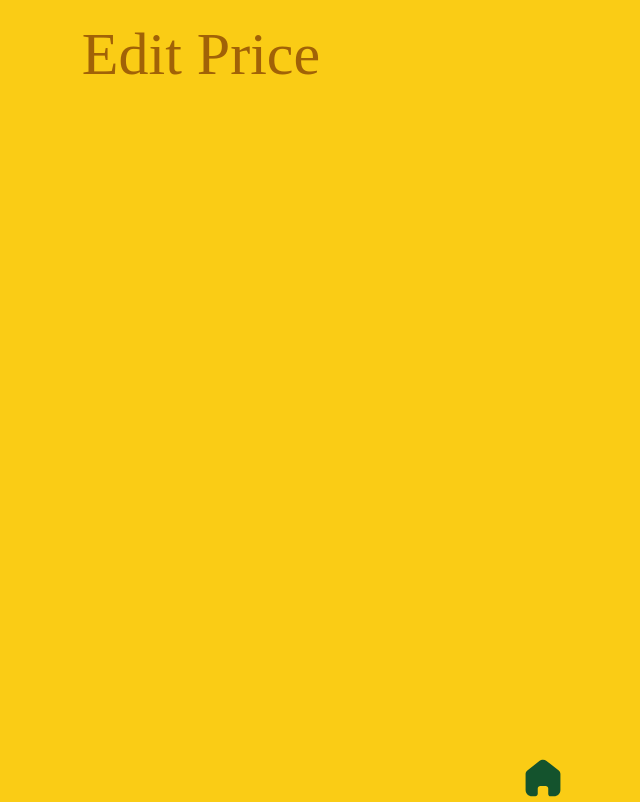
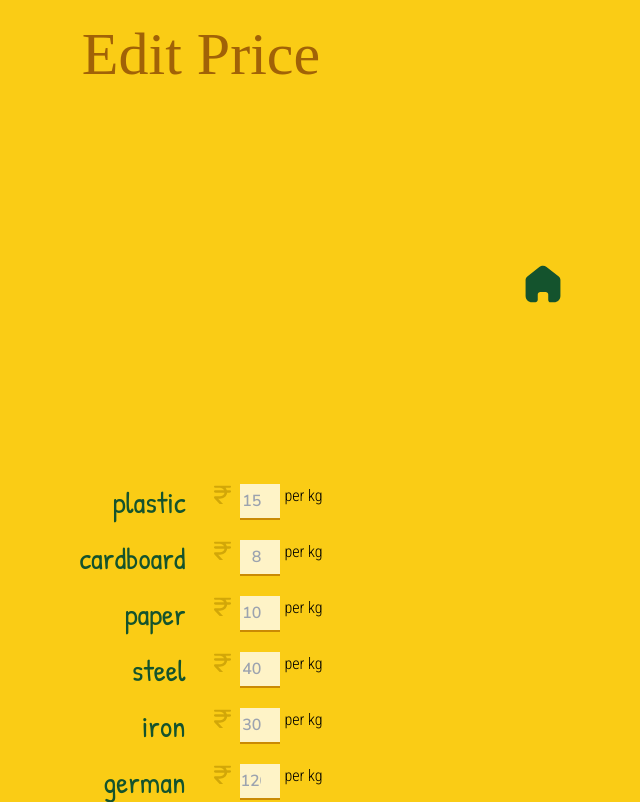
Before and after one commit to JuzerShakir/scrapulator, a React (Vite) app: page /edit in a window 1280 px wide. Shown: the whole page, without its empty margins (439-1079 px from the left). Built offline with nearby package versions, Linux system fonts and the light colour scheme; a web font is replaced by a local one.

Commit message:
show scrap items in edit page

```diff
--- /dev/null
+++ b/src/components/Edit/ScrapItems.jsx
@@ -0,0 +1,91 @@
+import PropTypes from "prop-types";
+import smallRupeeIcon from "./../../assets/small_rupee.svg";
+
+ScrapItems.propTypes = {
+	items: PropTypes.array.isRequired,
+	setItems: PropTypes.func.isRequired,
+};
+
+Item.propTypes = {
+	item: PropTypes.object.isRequired,
+	onHandleItemEarningPerKg: PropTypes.func.isRequired,
+};
+
+ItemName.propTypes = {
+	name: PropTypes.string.isRequired,
+};
+
+export default function ScrapItems({ items, setItems }) {
+	function handleItemEarningPerKg(id, amount) {
+		// rescue against negative values
+		if (amount <= 0) return;
+
+		setItems((items) =>
+			items.map((item) =>
+				item.id === id
+					? {
+							...item,
+							earningPerKg: amount,
+					  }
+					: item
+			)
+		);
+	}
+
+	return (
+		<main>
+			<ul
+				id="scrapItems"
+				className="grow flex flex-col justify-center gap-5 px-6"
+			>
+				{items.map((item) => (
+					<Item
+						key={item.id}
+						item={item}
+						onHandleItemEarningPerKg={handleItemEarningPerKg}
+					/>
+				))}
+			</ul>
+		</main>
+	);
+}
+
+function Item({ item, onHandleItemEarningPerKg }) {
+	return (
+		<li className="flex justify-end gap-7">
+			<form className="flex gap-7" onSubmit={(e) => e.preventDefault()}>
+				{/* title */}
+				<ItemName name={item.name} />
+
+				{/* weight input */}
+				<span className="flex gap-x-1">
+					<img src={smallRupeeIcon} className="h-5" alt="rupee icon" />
+					<input
+						type="number"
+						id={item.name}
+						name={item.name}
+						className="nunito-sans-semibold bg-amber-100 w-10 text-end text-amber-900 pr-1 border-b-2 border-yellow-600 focus:border-yellow-900 focus:outline-none"
+						placeholder={item.earningPerKg}
+						min="0"
+						step="0.1"
+						onChange={(e) =>
+							onHandleItemEarningPerKg(item.id, Number(e.target.value))
+						}
+					></input>
+					<strong className="roboto-condensed-normal">per kg</strong>
+				</span>
+			</form>
+		</li>
+	);
+}
+
+function ItemName({ name }) {
+	return (
+		<label
+			htmlFor={name}
+			className="patrick-hand-regular text-3xl text-green-900"
+		>
+			{name}
+		</label>
+	);
+}
--- a/src/pages/Edit.jsx
+++ b/src/pages/Edit.jsx
@@ -1,9 +1,16 @@
+import { useState } from "react";
+
 import Header from "./../components/Edit/Header";
+import ScrapItems from "../components/Edit/ScrapItems";
+import { scrapItemsList } from "../scrapItemsList";
 
 function Edit() {
+	const [items, setItems] = useState(scrapItemsList);
+
 	return (
 		<>
 			<Header />
+			<ScrapItems items={items} setItems={setItems} />
 		</>
 	);
 }
```
